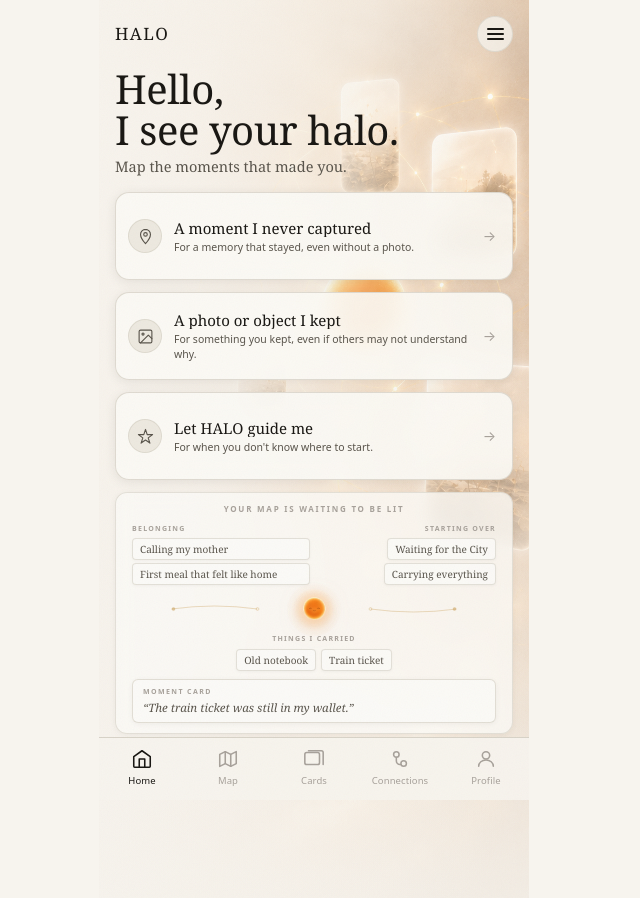
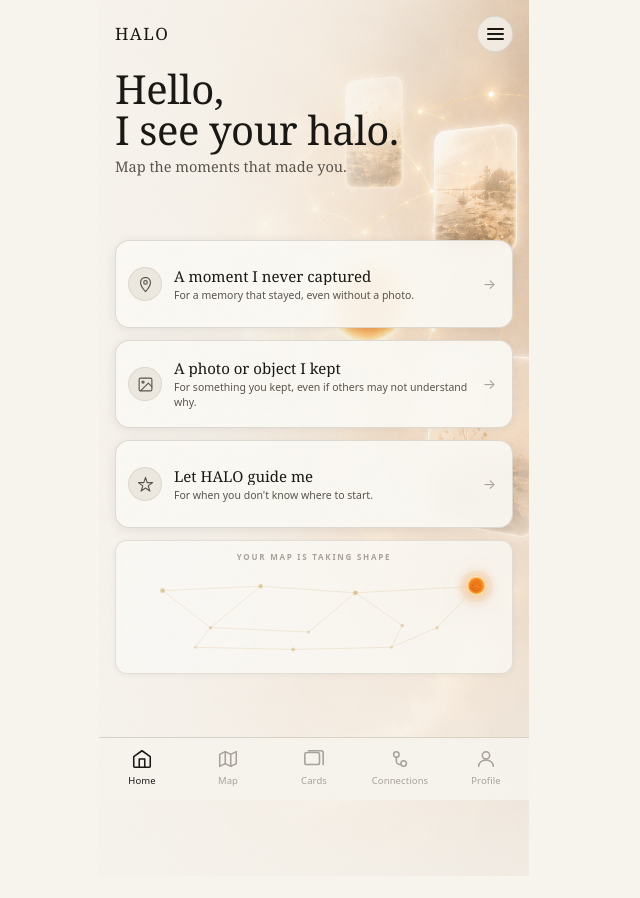
Before and after one commit to leoldonz-sudo/halo-mvp, a Next.js app: page /demo in a window 1280 px wide. Shown: the whole page, without its empty margins (326-966 px from the left). After the commit the page ends 876 px from the top, so only its background shows below. Built offline with nearby package versions, Linux system fonts and the light colour scheme.

Commit message:
fix: replace map teaser with clean dot constellation, xiaoman at top-right node

```diff
--- a/app/globals.css
+++ b/app/globals.css
@@ -1348,6 +1348,20 @@ body {
 
 .halo-conv-draft__btn:hover { border-color: var(--ink); }
 .halo-conv-draft__btn:disabled { opacity: 0.4; cursor: not-allowed; }
+
+/* ── Home dot-map teaser ── */
+.hs-dotmap {
+  position: relative;
+  width: 100%;
+}
+
+.hs-dotmap-avatar {
+  position: absolute;
+  /* align with SVG glow centre: x=316/334 from left, y=14/84 from top */
+  top: calc(16.7% - 14px);
+  right: calc(5.4% - 14px);
+  pointer-events: none;
+}
 
 .halo-conv-prompt-anchor {
   text-align: center;
--- a/components/home/HomeHero.tsx
+++ b/components/home/HomeHero.tsx
@@ -40,61 +40,48 @@ const NAV_TABS = [
   { label: "Profile",     Icon: NavProfile, active: false },
 ];
 
-// ── Memory Map Teaser — miniature memory world ───────────────────────────────
-// Theme clusters + HALO as connector + tiny Moment Card preview.
+// ── Memory Map Teaser — pure dot constellation ───────────────────────────────
 
 function MapTeaser() {
-  const A = "#c9a05a";
+  const G = "#c9a05a";
+  // [cx, cy, r, opacity]
+  const dots: [number, number, number, number][] = [
+    [28,  18, 2.2, 0.50],
+    [72,  52, 1.6, 0.36],
+    [118, 14, 2.0, 0.46],
+    [162, 56, 1.4, 0.30],
+    [205, 20, 2.2, 0.50],
+    [248, 50, 1.6, 0.36],
+    [58,  70, 1.4, 0.28],
+    [148, 72, 1.8, 0.40],
+    [238, 70, 1.4, 0.28],
+    [280, 52, 1.6, 0.34],
+  ];
+  // Xiaoman node at top-right corner (index 10 in edges)
+  const XM = [316, 14] as const;
+  const edges: [number, number][] = [
+    [0,1],[1,2],[0,2],[2,4],[3,4],[3,1],[1,6],[6,7],[7,8],[5,8],[4,5],[8,9],[9,10],[4,10],
+  ];
+
   return (
     <div className="hs-teaser">
-      <p className="hs-teaser-label">YOUR MAP IS WAITING TO BE LIT</p>
-
-      {/* Memory map: two theme columns, HALO in centre row */}
-      <div className="hs-memmap">
-
-        {/* Top row: BELONGING (left) + STARTING OVER (right) */}
-        <div className="hs-mmrow">
-          <div className="hs-mmcluster">
-            <span className="hs-mmtheme">BELONGING</span>
-            <span className="hs-mmchip">Calling my mother</span>
-            <span className="hs-mmchip">First meal that felt like home</span>
-          </div>
-          <div className="hs-mmcluster hs-mmcluster--r">
-            <span className="hs-mmtheme">STARTING OVER</span>
-            <span className="hs-mmchip">Waiting for the City</span>
-            <span className="hs-mmchip">Carrying everything</span>
-          </div>
+      <p className="hs-teaser-label">YOUR MAP IS TAKING SHAPE</p>
+      <div className="hs-dotmap">
+        <svg viewBox="0 0 334 84" width="100%" style={{ display: "block" }} aria-hidden>
+          {edges.map(([a, b], i) => {
+            const [x1, y1] = a === 10 ? XM : dots[a];
+            const [x2, y2] = b === 10 ? XM : dots[b];
+            return <line key={i} x1={x1} y1={y1} x2={x2} y2={y2} stroke={G} strokeWidth="0.65" opacity="0.25" />;
+          })}
+          {dots.map(([cx, cy, r, op], i) => (
+            <circle key={i} cx={cx} cy={cy} r={r} fill={G} opacity={op} />
+          ))}
+          <circle cx={XM[0]} cy={XM[1]} r="15" fill={G} opacity="0.07" />
+          <circle cx={XM[0]} cy={XM[1]} r="10" fill={G} opacity="0.10" />
+        </svg>
+        <div className="hs-dotmap-avatar">
+          <XiaomanAvatar size={28} mood="idle" />
         </div>
-
-        {/* Centre row: soft lines + HALO */}
-        <div className="hs-mmhalo-row" aria-hidden>
-          <svg viewBox="0 0 90 18" style={{ flex: 1, height: 18 }}>
-            <path d="M 2,9 Q 45,3 88,9" fill="none" stroke={A} strokeWidth="0.8" opacity="0.45"/>
-            <circle cx="4"  cy="9" r="1.8" fill={A} opacity="0.55"/>
-            <circle cx="88" cy="9" r="1.4" fill="none" stroke={A} strokeWidth="0.8" opacity="0.4"/>
-          </svg>
-          <XiaomanAvatar size={34} mood="idle" />
-          <svg viewBox="0 0 90 18" style={{ flex: 1, height: 18 }}>
-            <path d="M 2,9 Q 45,15 88,9" fill="none" stroke={A} strokeWidth="0.8" opacity="0.45"/>
-            <circle cx="2"  cy="9" r="1.4" fill="none" stroke={A} strokeWidth="0.8" opacity="0.4"/>
-            <circle cx="86" cy="9" r="1.8" fill={A} opacity="0.55"/>
-          </svg>
-        </div>
-
-        {/* Bottom row: THINGS I CARRIED, centred */}
-        <div className="hs-mmcluster hs-mmcluster--ctr">
-          <span className="hs-mmtheme">THINGS I CARRIED</span>
-          <div className="hs-mmchips-row">
-            <span className="hs-mmchip">Old notebook</span>
-            <span className="hs-mmchip">Train ticket</span>
-          </div>
-        </div>
-      </div>
-
-      {/* Tiny Moment Card preview */}
-      <div className="hs-mmcard">
-        <span className="hs-mmcard-lbl">MOMENT CARD</span>
-        <p className="hs-mmcard-text">&ldquo;The train ticket was still in my wallet.&rdquo;</p>
       </div>
     </div>
   );
```
